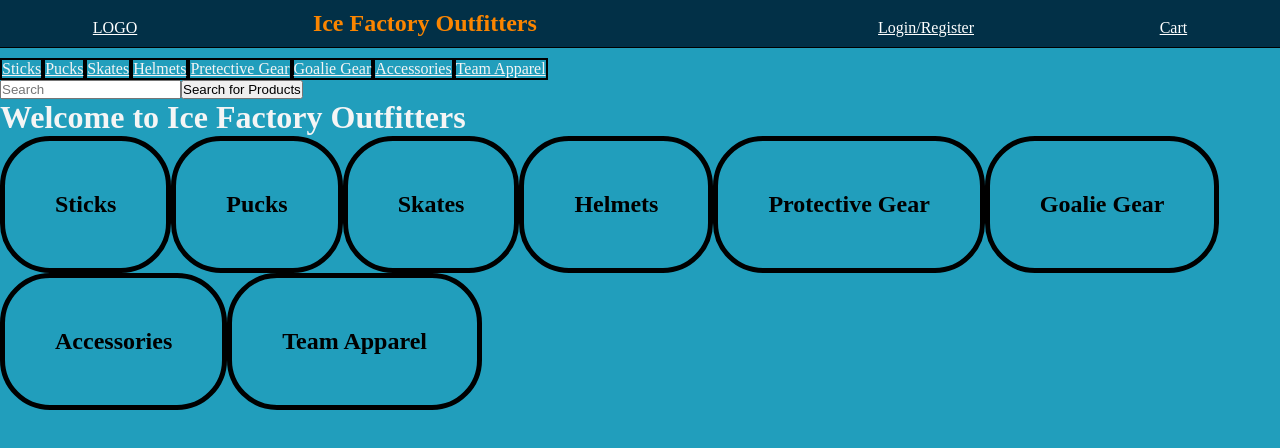
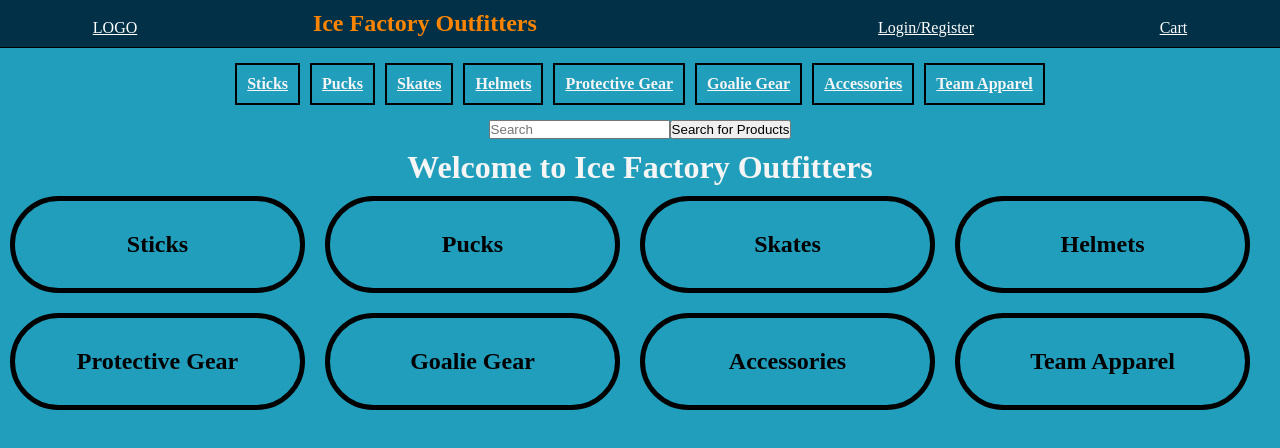
Before and after one commit to 2211-team8-capstone/Ice-Factory-Outfitters, a React (Create React App) app: page / in a window 1280 px wide. Shown: the top 448 px of the page. Built offline with nearby package versions, Linux system fonts and the light colour scheme.

Commit message:
more styling changes

```diff
--- a/public/index.html
+++ b/public/index.html
@@ -5,6 +5,7 @@
   <meta charset="UTF-8" />
   <meta name="viewport" content="width=device-width, initial-scale=1.0" />
   <title>Ice Factory Outfitters</title>
+  <link rel="icon" type="image/x-icon" href="../favicon.ico?v=2">
 </head>
 
 <body>
--- a/src/components/NavBar.js
+++ b/src/components/NavBar.js
@@ -23,7 +23,7 @@ const NavBar = () => {
           Helmets
         </Link>
         <Link to="/protectiveGear" className="nav-bar-products">
-          Pretective Gear
+          Protective Gear
         </Link>
         <Link to="/goalieGear" className="nav-bar-products">
           Goalie Gear
--- a/src/style/Home.css
+++ b/src/style/Home.css
@@ -7,7 +7,9 @@
 
  .welcome{
 
-    color: whitesmoke;;
+    color: whitesmoke;
+    display: flex;
+    justify-content: center;
  }
 
  .all-products-container{
@@ -18,7 +20,12 @@
  }
 
  .home-products{
+   display: flex;
     border: black 5px solid;
-    padding: 50px;
+    margin: 10px;
+    padding: 30px;
     border-radius: 50px;
+    width: 295px;
+    justify-content: center;
+
  }
--- a/src/style/NavBar.css
+++ b/src/style/NavBar.css
@@ -7,9 +7,24 @@
 
 .nav-bar-products-container{
     display: flex;
+    justify-content: center;
+    margin: 10px;
 }
 
 .nav-bar-products{
     border: black solid 2px;
     color: whitesmoke;
+    padding: 10px;
+    margin: 5px;
+    font-weight: bold;
+
+
+    /* text-decoration: none; */
 }
+
+.search-bar{
+    display: flex;
+    justify-content: center;
+    margin: 10px;
+
+}
```
Also changed, not shown: favicon-32x32.png (added), 1 other file (tests, documents, lock files or other folders).
